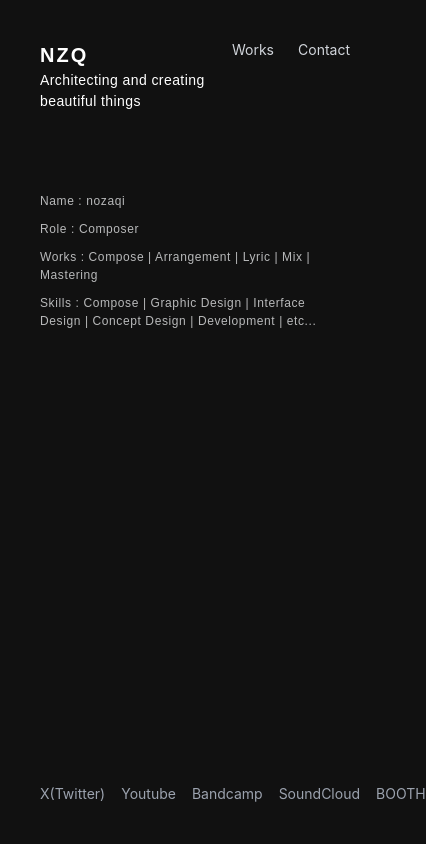
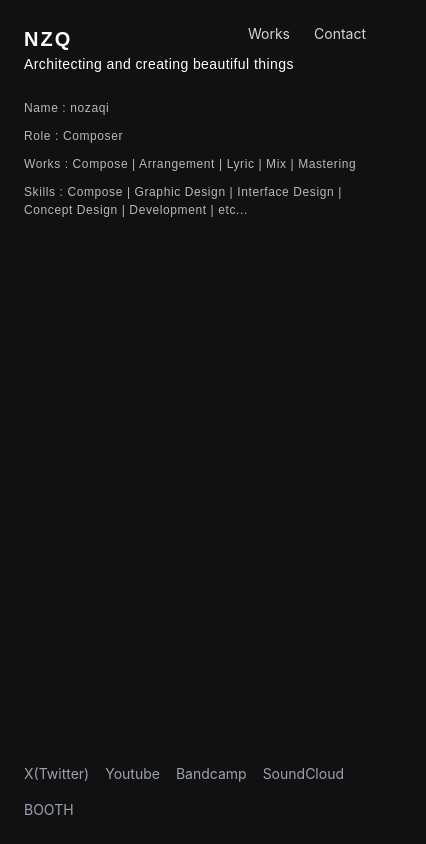
Before and after one commit to nozaqix/nzq, a Next.js app: page / in a window 390 px wide. Shown: the whole page, 426 px wide, since content can reach past the window. Built offline with nearby package versions, Linux system fonts and the light colour scheme.

Commit message:
モバイルレイアウト修正

```diff
--- a/src/app/contact/page.tsx
+++ b/src/app/contact/page.tsx
@@ -81,7 +81,7 @@ export default async function ContactPage() {
       <Header />
 
       {/* Main Container */}
-      <div className="flex flex-col items-start gap-[240px] w-full p-10 flex-1">
+      <div className="flex flex-col items-start gap-[240px] w-full p-6 md:p-10 flex-1">
         <div className="flex flex-col lg:flex-row gap-12 lg:gap-[240px] w-full">
           {/* Left Column - Breadcrumb */}
           <div className="w-full lg:w-[480px] flex-shrink-0">
--- a/src/app/page.tsx
+++ b/src/app/page.tsx
@@ -13,12 +13,12 @@ export default async function Home() {
       <Header />
 
       {/* SubHeader */}
-      <div className="w-full p-10">
+      <div className="w-full p-6 md:p-10">
         <SubHeader />
       </div>
 
       {/* Main Container - Figma Auto Layout */}
-      <div className="flex flex-col items-start gap-[240px] w-full p-10 flex-1">
+      <div className="flex flex-col items-start gap-[240px] w-full p-6 md:p-10 flex-1">
         <PostsList posts={posts} />
       </div>
 
--- a/src/app/works/[slug]/page.tsx
+++ b/src/app/works/[slug]/page.tsx
@@ -123,7 +123,7 @@ export default async function PostPage({ params }: PageProps) {
       <Header />
 
       {/* Main Container */}
-      <div className="flex flex-col items-start gap-[240px] w-full p-10 flex-1">
+      <div className="flex flex-col items-start gap-[240px] w-full p-6 md:p-10 flex-1">
         <div className="flex flex-col lg:flex-row justify-between items-start gap-12 lg:gap-16 w-full min-w-0">
           {/* Left Column - Breadcrumb */}
           <div className="w-full lg:w-[400px] flex-shrink-0 min-w-0">
--- a/src/app/works/page.tsx
+++ b/src/app/works/page.tsx
@@ -13,7 +13,7 @@ export default async function WorksPage() {
       <Header />
 
       {/* Main Container - Figma Auto Layout */}
-      <div className="flex flex-col items-start gap-[240px] w-full p-10 flex-1">
+      <div className="flex flex-col items-start gap-[240px] w-full p-6 md:p-10 flex-1">
         <WorksList posts={releasePosts} />
       </div>
 
--- a/src/components/Footer.tsx
+++ b/src/components/Footer.tsx
@@ -1,7 +1,7 @@
 export default function Footer() {
   return (
-    <footer className="w-full p-10">
-      <div className="flex gap-4 text-sm text-gray-400">
+    <footer className="w-full p-6 md:p-10">
+      <div className="flex flex-wrap gap-4 text-sm text-gray-400">
         <a
           href="https://x.com/nozaqix"
           target="_blank"
--- a/src/components/Header.tsx
+++ b/src/components/Header.tsx
@@ -2,8 +2,8 @@ import Link from 'next/link';
 
 export default function Header() {
   return (
-    <header className="w-full p-10">
-      <div className="flex justify-between items-start">
+    <header className="w-full pt-6 md:pt-10">
+      <div className="flex justify-between items-start px-6 md:px-10">
         {/* Left: Header Content */}
         <div>
           <Link href="/">
@@ -11,9 +11,6 @@ export default function Header() {
               NZQ
             </h1>
           </Link>
-          <p className="text-sm text-white font-normal leading-normal tracking-[0.42px] font-din-next">
-            Architecting and creating beautiful things
-          </p>
         </div>
 
         {/* Right: Navigation */}
@@ -32,6 +29,9 @@ export default function Header() {
           </Link>
         </nav>
       </div>
+      <p className="text-sm text-white font-normal leading-normal tracking-[0.42px] font-din-next pl-6 pr-0 md:px-10">
+        Architecting and creating beautiful things
+      </p>
     </header>
   );
 }
```
